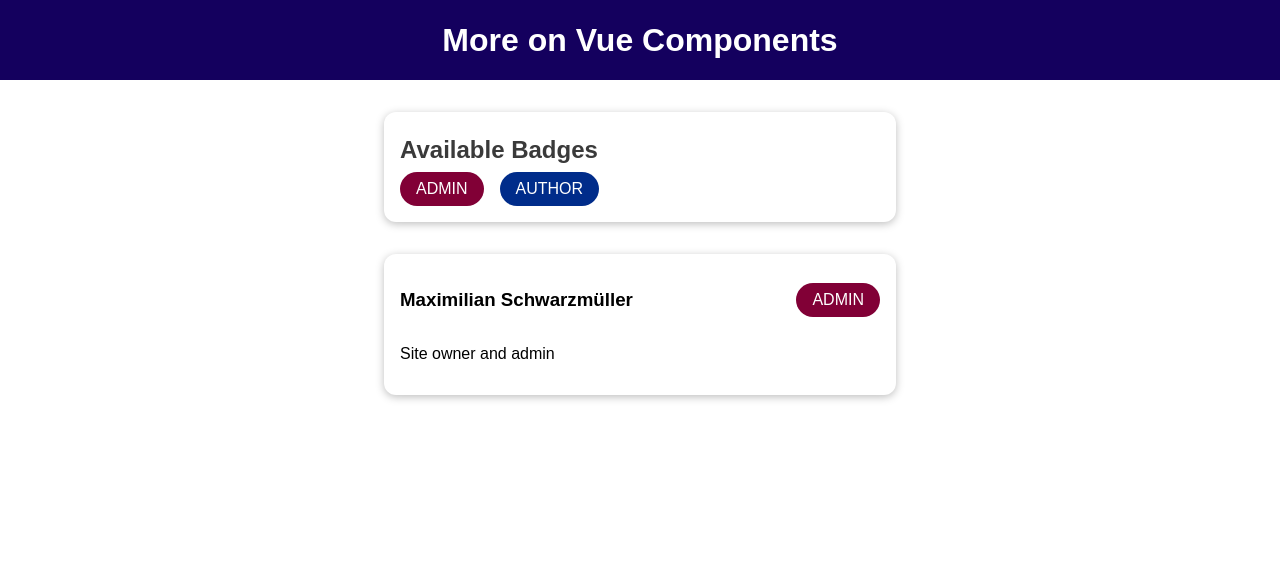
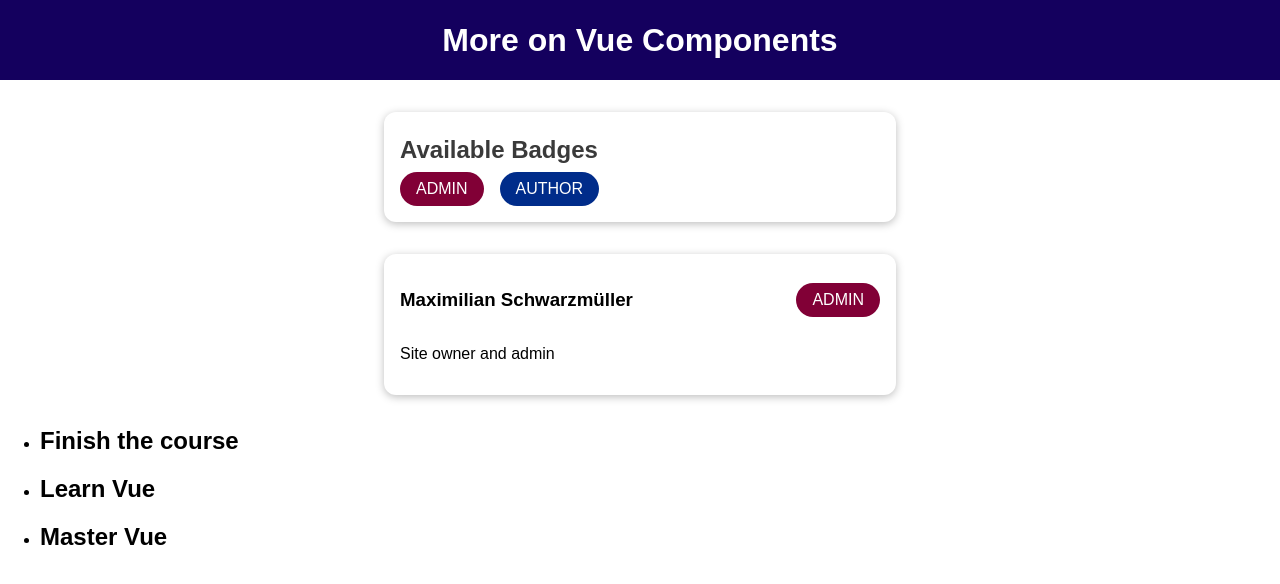
Before and after one commit to neertoon/vue-09-deeper-components, a Vue app: page / in a window 1280 px wide. Shown: the top 584 px of the page. Built offline with nearby package versions, Linux system fonts and the light colour scheme.

Commit message:
SLOTY - odniesienie się do danych wewnątrz dziecka z poziomu rodzica - scoped slots

```diff
--- a/src/App.vue
+++ b/src/App.vue
@@ -7,11 +7,23 @@
       :info-text="activeUser.description"
       :role="activeUser.role"
     ></user-info>
+    <course-goals>
+      <template #default="slotProps">
+        <h2>{{ slotProps.item }}</h2>
+        <p>{{ slotProps['another-prop'] }}</p>
+      </template>
+    </course-goals>
   </div>
 </template>
 
 <script>
+import CourseGoals from "./components/CourseGoals.vue";
+
+
 export default {
+  components: {
+    CourseGoals,
+  },
   data() {
     return {
       activeUser: {
--- /dev/null
+++ b/src/components/CourseGoals.vue
@@ -0,0 +1,16 @@
+<template>
+  <ul>
+    <li v-for="goal in goals" :key="goal">
+      <slot :item="goal" another-prop="..." ></slot>
+    </li>
+  </ul>
+</template>
+<script>
+export default {
+  data() {
+    return {
+      goals: ['Finish the course', 'Learn Vue', 'Master Vue'],
+    }
+  }
+}
+</script>
```
